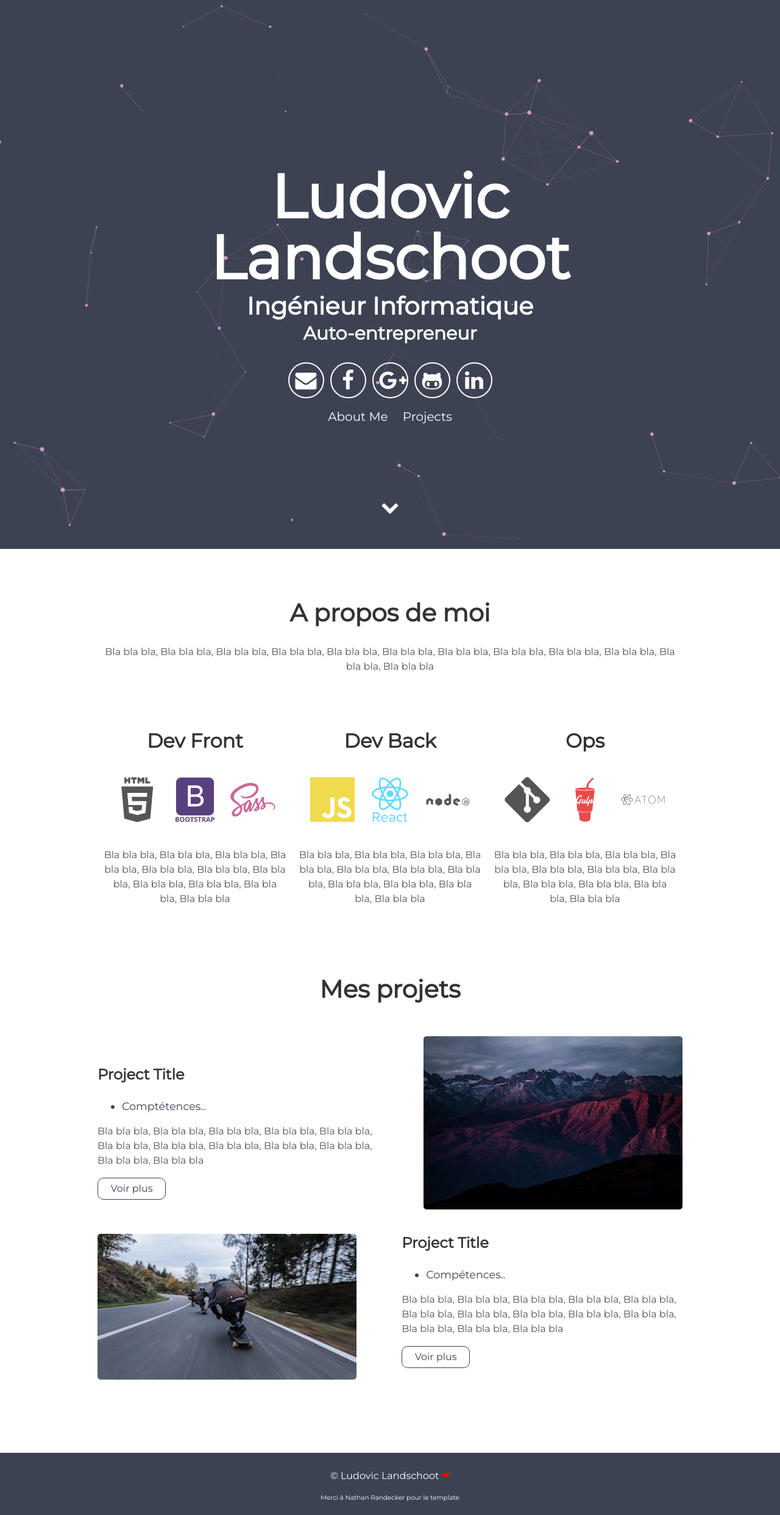
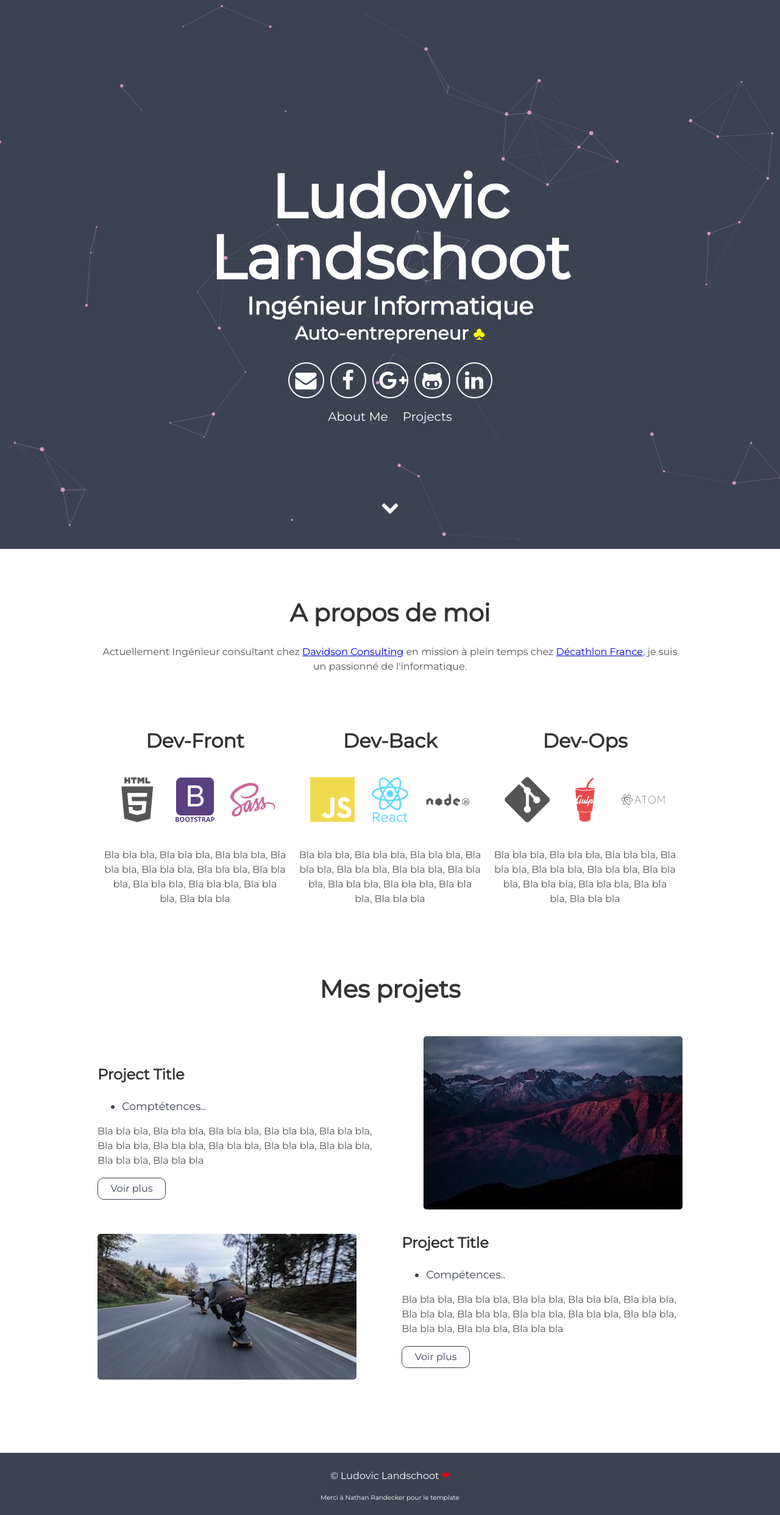
Before and after one commit to landschootl/landschootl.github.io, a Jekyll site: the page built from index.html, in a window 1280 px wide. Shown: the whole page at 61% size. Built offline with Jekyll 4.4.1, drawn with Linux system fonts in a browser that asks for light colours.

Commit message:
refactor (header): add clover symbol

```diff
--- a/_config.yml
+++ b/_config.yml
@@ -6,7 +6,6 @@ description: xxxxxxxx
 
 # User settings
 username: Ludovic Landschoot
-user_description: "Bla bla bla, Bla bla bla, Bla bla bla, Bla bla bla, Bla bla bla, Bla bla bla, Bla bla bla, Bla bla bla, Bla bla bla, Bla bla bla, Bla bla bla, Bla bla bla"
 user_title: Ingénieur Informatique
 user_sub_title: Auto-entrepreneur
 # email: anon@anon.com
--- a/_includes/about.html
+++ b/_includes/about.html
@@ -1,10 +1,10 @@
  <div class="user-details">
   <h1> A propos de moi </h1>
-  <p> {{site.user_description}} </p>
+   <p> Actuellement Ingénieur consultant chez <a href="https://www.linkedin.com/company/davidson-consulting/">Davidson Consulting</a> en mission à plein temps chez <a href="https://www.linkedin.com/company/decathlon/">Décathlon France</a>, je suis un passionné de l'informatique.</p>
 </div>
   <div class="user">
     <div class="tech">
-      <h2>Dev Front</h2>
+      <h2>Dev-Front</h2>
       <i class="devicon-html5-plain-wordmark"></i>
       <i class="devicon-bootstrap-plain-wordmark colored"></i>
       <i class="devicon-sass-original colored"></i>
@@ -12,7 +12,7 @@
         Bla bla bla, Bla bla bla, Bla bla bla, Bla bla bla, Bla bla bla</p>
     </div>
     <div class="tech">
-      <h2>Dev Back</h2>
+      <h2>Dev-Back</h2>
       <i class="devicon-javascript-plain colored"></i>
       <i class="devicon-react-original-wordmark colored"></i>
       <i class="devicon-nodejs-plain-wordmark"></i>
@@ -20,7 +20,7 @@
         Bla bla bla, Bla bla bla, Bla bla bla, Bla bla bla, Bla bla bla</p>
     </div>
     <div class="tech">
-      <h2>Ops</h2>
+      <h2>Dev-Ops</h2>
       <i class="devicon-git-plain"></i>
       <i class="devicon-gulp-plain colored"></i>
       <i class="devicon-atom-original-wordmark"></i>
--- a/_includes/header.html
+++ b/_includes/header.html
@@ -3,7 +3,7 @@
       <h1>
         <span class="site-title">{{site.username}}</span>
         <span class="site-description">{{site.user_title}}</span>
-        <span class="site-sub-description">{{site.user_sub_title}}</span>
+        <span class="site-sub-description">{{site.user_sub_title}} <span class="clover">♣</span></span>
       </h1>
       <div class="header-icons">
         <a aria-label="Send email" href="#"><i class="icon fa fa-envelope"></i></a>
--- a/src/styles/_header.scss
+++ b/src/styles/_header.scss
@@ -52,6 +52,9 @@
     @media only screen and (min-width:$cut){
       font-size: 30px;
     }
+  }
+  .clover {
+    color: yellow;
   }
 }
 
```
Also changed, not shown: assets/css/main.css.
